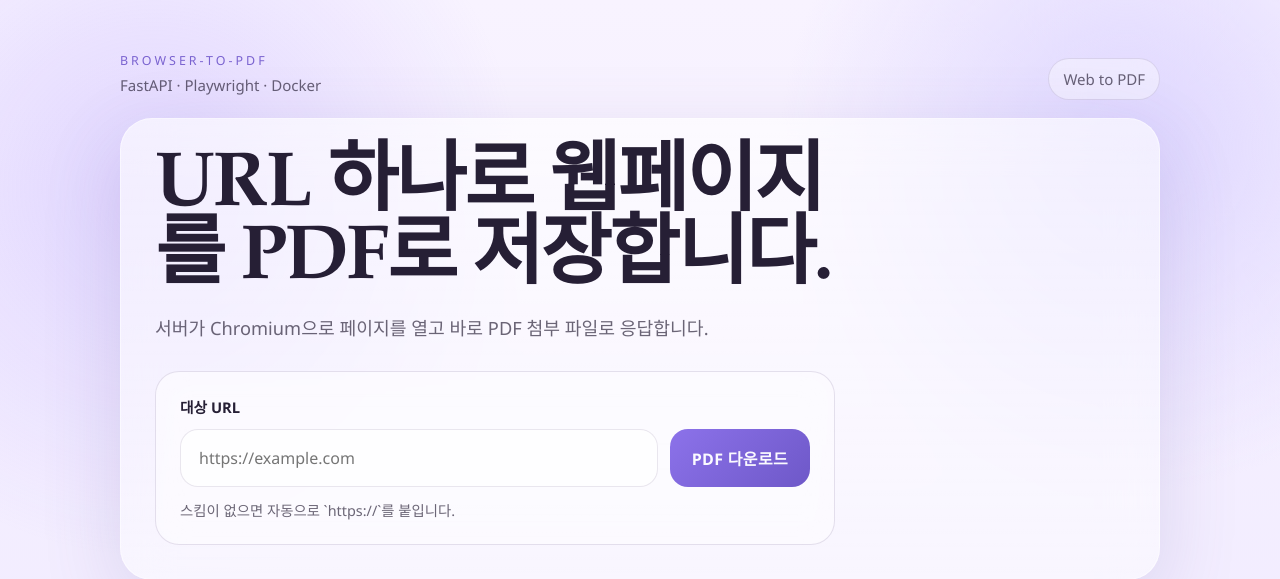
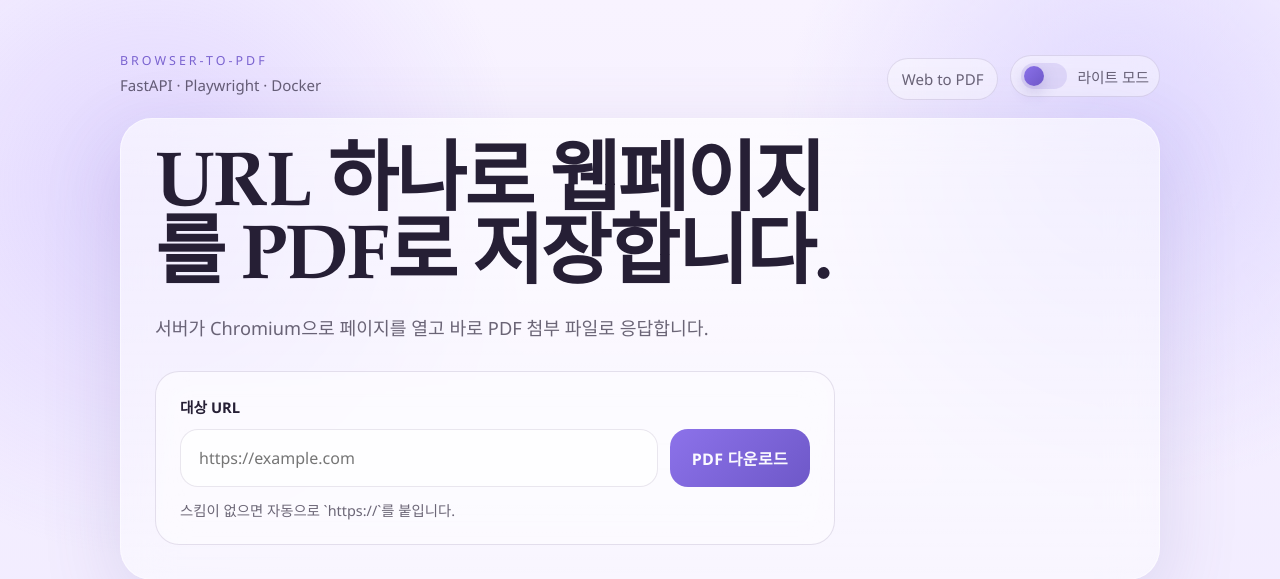
Before and after one commit to znak99/browser-to-pdf, a FastAPI app: page / in a window 1280 px wide. Shown: the top 579 px of the page. Run offline with FastAPI, Linux system fonts and the light colour scheme; parts of the project's set-up code (start-up, migrations or seed data) failed here and were passed over.

Commit message:
라이트 다크 모드 토글 추가

```diff
--- a/app/static/styles.css
+++ b/app/static/styles.css
@@ -1,6 +1,8 @@
 :root {
   --bg-top: #f8f3ff;
   --bg-bottom: #eee8ff;
+  --glow-left: rgba(179, 158, 255, 0.34);
+  --glow-right: rgba(220, 212, 255, 0.95);
   --panel: rgba(255, 255, 255, 0.48);
   --panel-strong: rgba(255, 255, 255, 0.62);
   --text: #261f35;
@@ -8,9 +10,42 @@
   --line: rgba(98, 83, 136, 0.16);
   --accent: #7a63d0;
   --accent-soft: rgba(122, 99, 208, 0.16);
+  --chip: rgba(255, 255, 255, 0.4);
+  --form-surface: rgba(252, 250, 255, 0.62);
+  --input-bg: rgba(255, 255, 255, 0.82);
+  --panel-border: rgba(255, 255, 255, 0.5);
+  --button-text: #fbfaff;
+  --button-start: #8c72ea;
+  --button-end: #6e58c8;
+  --workflow-surface: rgba(255, 255, 255, 0.34);
   --shadow: 0 24px 80px rgba(101, 83, 157, 0.16);
   --serif: "Iowan Old Style", "Palatino Linotype", "Book Antiqua", Georgia, serif;
   --sans: "Aptos", "Segoe UI", "Noto Sans KR", sans-serif;
+  color-scheme: light;
+}
+
+[data-theme="dark"] {
+  --bg-top: #0f0b1a;
+  --bg-bottom: #181127;
+  --glow-left: rgba(116, 92, 209, 0.38);
+  --glow-right: rgba(43, 34, 74, 0.92);
+  --panel: rgba(25, 19, 43, 0.58);
+  --panel-strong: rgba(31, 24, 52, 0.76);
+  --text: #f4efff;
+  --muted: rgba(244, 239, 255, 0.7);
+  --line: rgba(184, 167, 245, 0.18);
+  --accent: #c7b7ff;
+  --accent-soft: rgba(199, 183, 255, 0.16);
+  --chip: rgba(36, 28, 62, 0.62);
+  --form-surface: rgba(28, 22, 48, 0.68);
+  --input-bg: rgba(14, 11, 26, 0.58);
+  --panel-border: rgba(212, 203, 255, 0.12);
+  --button-text: #1a1329;
+  --button-start: #d6c7ff;
+  --button-end: #b9a6ff;
+  --workflow-surface: rgba(28, 22, 49, 0.46);
+  --shadow: 0 24px 80px rgba(0, 0, 0, 0.34);
+  color-scheme: dark;
 }
 
 * {
@@ -23,10 +58,11 @@ body {
   min-height: 100%;
   color: var(--text);
   background:
-    radial-gradient(circle at 12% 18%, rgba(179, 158, 255, 0.34), transparent 26%),
-    radial-gradient(circle at 88% 14%, rgba(220, 212, 255, 0.95), transparent 24%),
+    radial-gradient(circle at 12% 18%, var(--glow-left), transparent 26%),
+    radial-gradient(circle at 88% 14%, var(--glow-right), transparent 24%),
     linear-gradient(180deg, var(--bg-top) 0%, var(--bg-bottom) 100%);
   font-family: var(--sans);
+  transition: background 220ms ease, color 220ms ease;
 }
 
 body {
@@ -61,6 +97,12 @@ body {
   gap: 16px;
 }
 
+.topbar-actions {
+  display: flex;
+  align-items: center;
+  gap: 12px;
+}
+
 .brand-subtitle,
 .topbar-note {
   margin: 6px 0 0;
@@ -72,8 +114,60 @@ body {
   padding: 10px 14px;
   border: 1px solid var(--line);
   border-radius: 999px;
-  background: rgba(255, 255, 255, 0.4);
+  background: var(--chip);
   backdrop-filter: blur(16px);
+}
+
+.theme-toggle {
+  display: inline-flex;
+  align-items: center;
+  gap: 10px;
+  padding: 7px 10px;
+  border: 1px solid var(--line);
+  border-radius: 999px;
+  background: var(--chip);
+  color: var(--text);
+  font: inherit;
+  cursor: pointer;
+  backdrop-filter: blur(16px);
+  transition: transform 180ms ease, background 220ms ease, border-color 220ms ease;
+}
+
+.theme-toggle:hover {
+  transform: translateY(-1px);
+}
+
+.theme-toggle:focus {
+  outline: 2px solid rgba(122, 99, 208, 0.22);
+  outline-offset: 2px;
+}
+
+.theme-toggle-track {
+  width: 46px;
+  height: 26px;
+  display: inline-flex;
+  align-items: center;
+  padding: 3px;
+  border-radius: 999px;
+  background: rgba(122, 99, 208, 0.16);
+}
+
+.theme-toggle-thumb {
+  width: 20px;
+  height: 20px;
+  border-radius: 50%;
+  background: linear-gradient(135deg, var(--button-start) 0%, var(--button-end) 100%);
+  box-shadow: 0 6px 16px rgba(77, 55, 150, 0.24);
+  transition: transform 180ms ease;
+}
+
+.theme-toggle[aria-pressed="true"] .theme-toggle-thumb {
+  transform: translateX(20px);
+}
+
+.theme-toggle-label {
+  font-size: 0.92rem;
+  color: var(--muted);
 }
 
 .eyebrow {
@@ -88,12 +182,13 @@ body {
   display: grid;
   gap: 28px;
   padding: 34px;
-  border: 1px solid rgba(255, 255, 255, 0.5);
+  border: 1px solid var(--panel-border);
   border-radius: 32px;
   background: linear-gradient(180deg, var(--panel-strong) 0%, var(--panel) 100%);
   backdrop-filter: blur(24px);
   box-shadow: var(--shadow);
   animation: fade-up 420ms ease both;
+  transition: background 220ms ease, border-color 220ms ease, box-shadow 220ms ease;
 }
 
 .hero-copy {
@@ -128,8 +223,9 @@ body {
   padding: 24px;
   border: 1px solid var(--line);
   border-radius: 24px;
-  background: rgba(252, 250, 255, 0.62);
+  background: var(--form-surface);
   backdrop-filter: blur(16px);
+  transition: background 220ms ease, border-color 220ms ease;
 }
 
 .field-label,
@@ -157,9 +253,10 @@ body {
   padding: 0 18px;
   border: 1px solid rgba(98, 83, 136, 0.14);
   border-radius: 18px;
-  background: rgba(255, 255, 255, 0.82);
+  background: var(--input-bg);
   font: inherit;
   color: inherit;
+  transition: background 220ms ease, border-color 220ms ease;
 }
 
 .field-row input:focus,
@@ -173,8 +270,8 @@ body {
   padding: 0 22px;
   border: 0;
   border-radius: 18px;
-  background: linear-gradient(135deg, #8c72ea 0%, #6e58c8 100%);
-  color: #fbfaff;
+  background: linear-gradient(135deg, var(--button-start) 0%, var(--button-end) 100%);
+  color: var(--button-text);
   font: inherit;
   font-weight: 700;
   letter-spacing: 0.02em;
@@ -231,10 +328,11 @@ body {
   padding: 20px;
   border: 1px solid var(--line);
   border-radius: 24px;
-  background: rgba(255, 255, 255, 0.34);
+  background: var(--workflow-surface);
   backdrop-filter: blur(18px);
   line-height: 1.68;
   box-shadow: 0 10px 36px rgba(118, 99, 176, 0.08);
+  transition: background 220ms ease, border-color 220ms ease;
 }
 
 .workflow-list li::before {
@@ -274,6 +372,12 @@ body {
     align-items: flex-start;
   }
 
+  .topbar-actions {
+    width: 100%;
+    justify-content: space-between;
+    flex-wrap: wrap;
+  }
+
   .field-row {
     grid-template-columns: 1fr;
   }
--- /dev/null
+++ b/app/static/theme.js
@@ -0,0 +1,36 @@
+(() => {
+  const root = document.documentElement;
+
+  const applyTheme = (theme, toggle) => {
+    root.dataset.theme = theme;
+
+    if (!toggle) {
+      return;
+    }
+
+    const isDark = theme === "dark";
+    const label = toggle.querySelector("[data-theme-label]");
+    toggle.setAttribute("aria-pressed", String(isDark));
+
+    if (label) {
+      label.textContent = isDark ? "다크 모드" : "라이트 모드";
+    }
+  };
+
+  document.addEventListener("DOMContentLoaded", () => {
+    const toggle = document.querySelector("[data-theme-toggle]");
+    const currentTheme = root.dataset.theme || "light";
+
+    applyTheme(currentTheme, toggle);
+
+    if (!toggle) {
+      return;
+    }
+
+    toggle.addEventListener("click", () => {
+      const nextTheme = root.dataset.theme === "dark" ? "light" : "dark";
+      localStorage.setItem("theme", nextTheme);
+      applyTheme(nextTheme, toggle);
+    });
+  });
+})();
--- a/app/templates/base.html
+++ b/app/templates/base.html
@@ -5,8 +5,16 @@
     <meta name="viewport" content="width=device-width, initial-scale=1.0" />
     <title>browser-to-pdf</title>
     <link rel="stylesheet" href="{{ url_for('static', path='/styles.css') }}" />
+    <script>
+      (() => {
+        const storedTheme = localStorage.getItem("theme");
+        const preferredTheme = window.matchMedia("(prefers-color-scheme: dark)").matches ? "dark" : "light";
+        document.documentElement.dataset.theme = storedTheme || preferredTheme;
+      })();
+    </script>
   </head>
   <body>
     {% block content %}{% endblock %}
+    <script src="{{ url_for('static', path='/theme.js') }}" defer></script>
   </body>
 </html>
--- a/app/templates/index.html
+++ b/app/templates/index.html
@@ -8,7 +8,21 @@
           <p class="eyebrow">browser-to-pdf</p>
           <p class="brand-subtitle">FastAPI · Playwright · Docker</p>
         </div>
-        <p class="topbar-note">Web to PDF</p>
+        <div class="topbar-actions">
+          <p class="topbar-note">Web to PDF</p>
+          <button
+            class="theme-toggle"
+            type="button"
+            data-theme-toggle
+            aria-label="색상 모드 전환"
+            aria-pressed="false"
+          >
+            <span class="theme-toggle-track">
+              <span class="theme-toggle-thumb"></span>
+            </span>
+            <span class="theme-toggle-label" data-theme-label>라이트 모드</span>
+          </button>
+        </div>
       </header>
 
       <div class="hero-panel">
```
